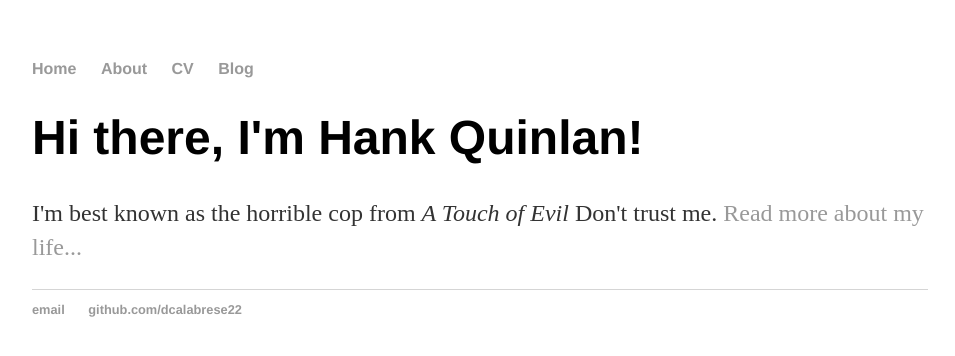
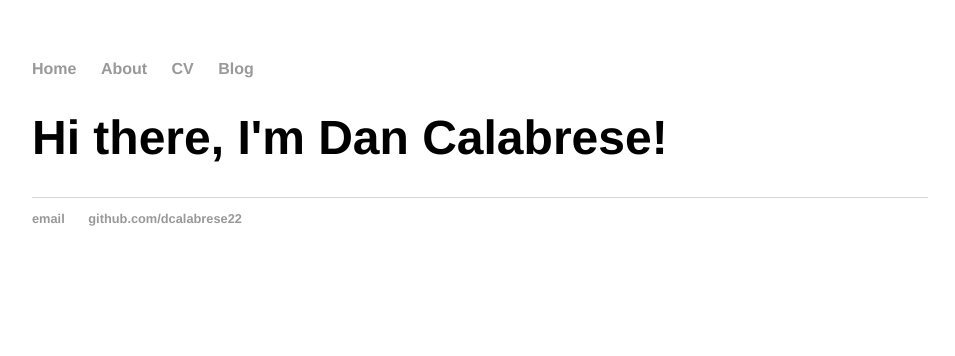
Before and after one commit to dcalabrese22/dcalabrese22.github.io, a Jekyll site: the page built from index.html, in a window 1280 px wide. Shown: the top 356 px of the page, without its empty margins (160-1115 px from the left). Built offline with Jekyll 4.4.1, drawn with Linux system fonts in a browser that asks for light colours.

Commit message:
Update index.html

```diff
--- a/index.html
+++ b/index.html
@@ -3,6 +3,6 @@ layout: default
 title: Dan Calabrese
 ---
 <div class="blurb">
-	<h1>Hi there, I'm Hank Quinlan!</h1>
-	<p>I'm best known as the horrible cop from <em>A Touch of Evil</em> Don't trust me. <a href="/about">Read more about my life...</a></p>
+	<h1>Hi there, I'm Dan Calabrese!</h1>
+
 </div><!-- /.blurb -->
```
